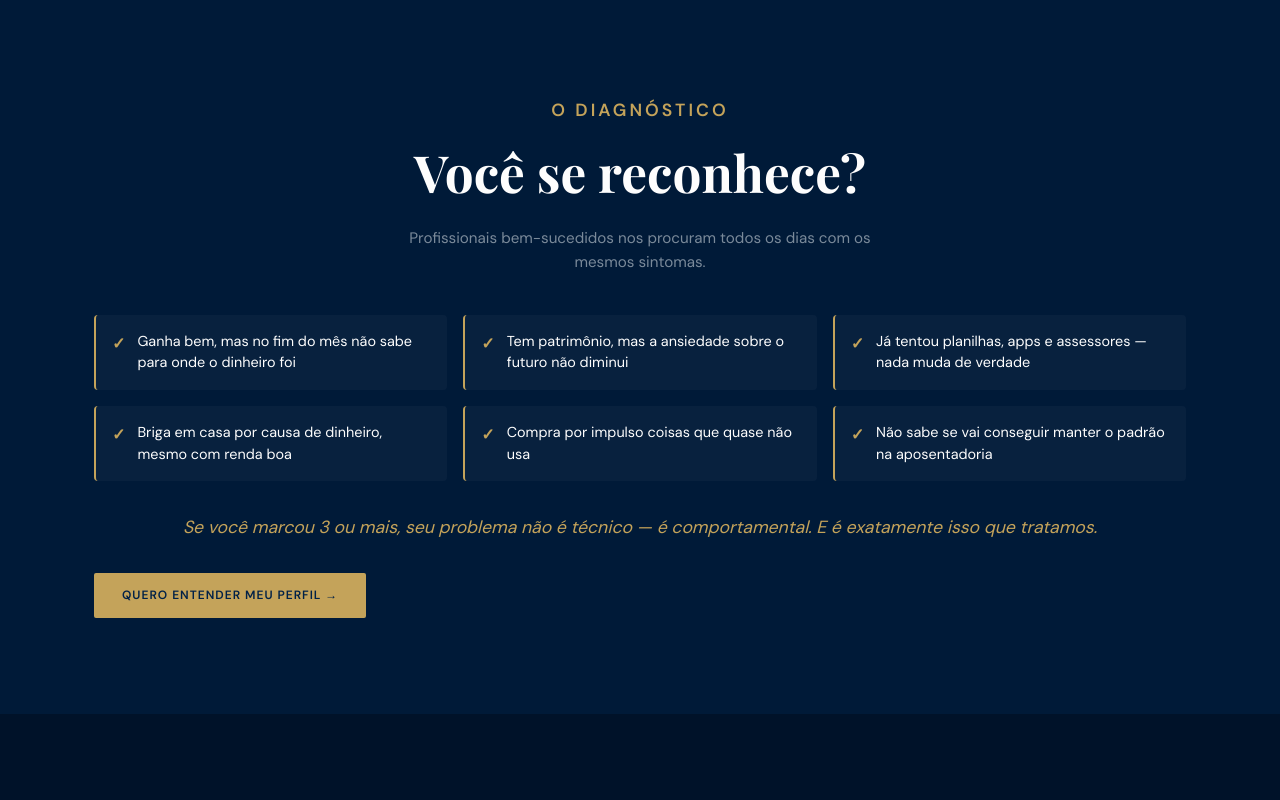
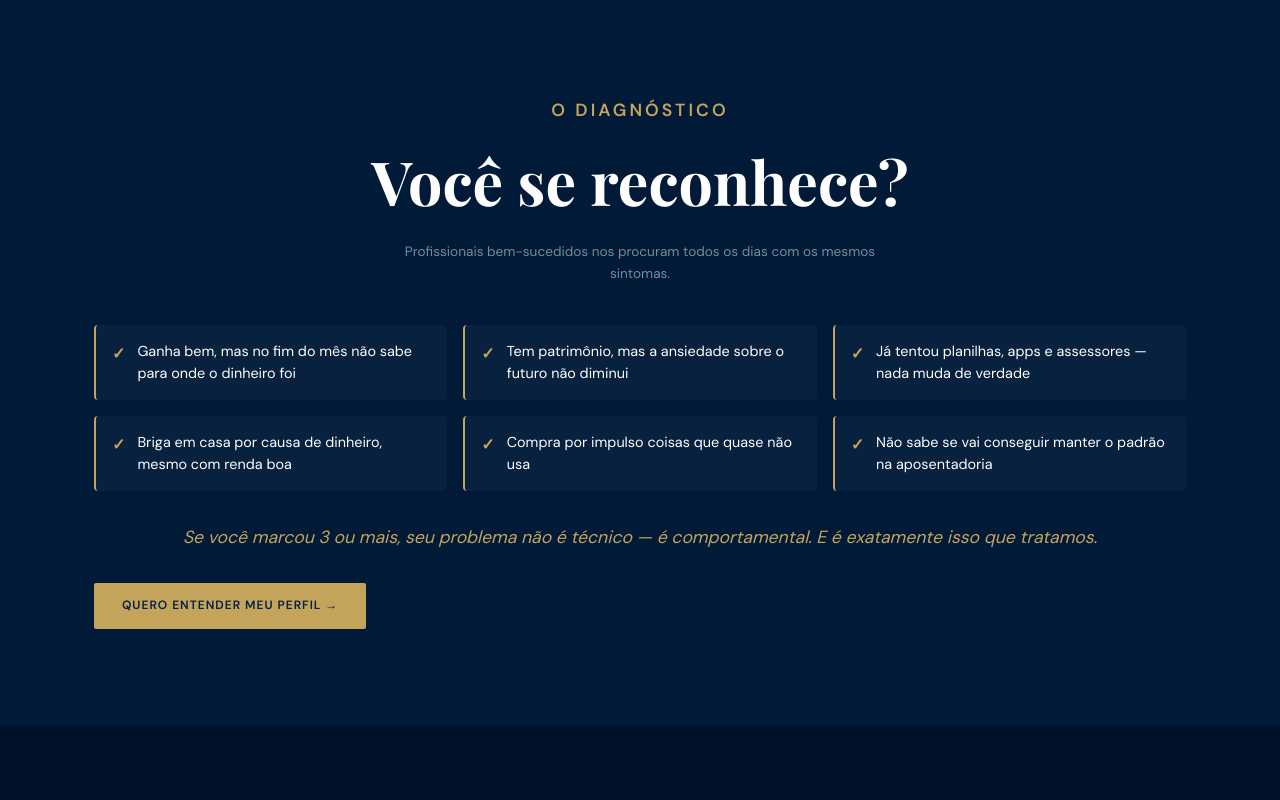
Before and after one commit to maycontour-bit/cf-site, a Next.js app: page / in a window 1280 px wide. Shown: the part 800-1600 px from the top of the page. Built offline with nearby package versions, Linux system fonts and the light colour scheme.

Commit message:
Fix: titulos 3.8rem vs subtitles 0.85rem

```diff
--- a/app/globals.css
+++ b/app/globals.css
@@ -224,7 +224,7 @@ body {
 
 .section-title {
   font-family: var(--font-title);
-  font-size: 3.2rem;
+  font-size: 3.8rem;
   text-align: center;
   margin-bottom: 12px;
 }
@@ -236,7 +236,7 @@ body {
   max-width: 520px;
   margin-left: auto;
   margin-right: auto;
-  font-size: 0.95rem;
+  font-size: 0.85rem;
 }
 
 /* Custo Amanhã Grid */
```
